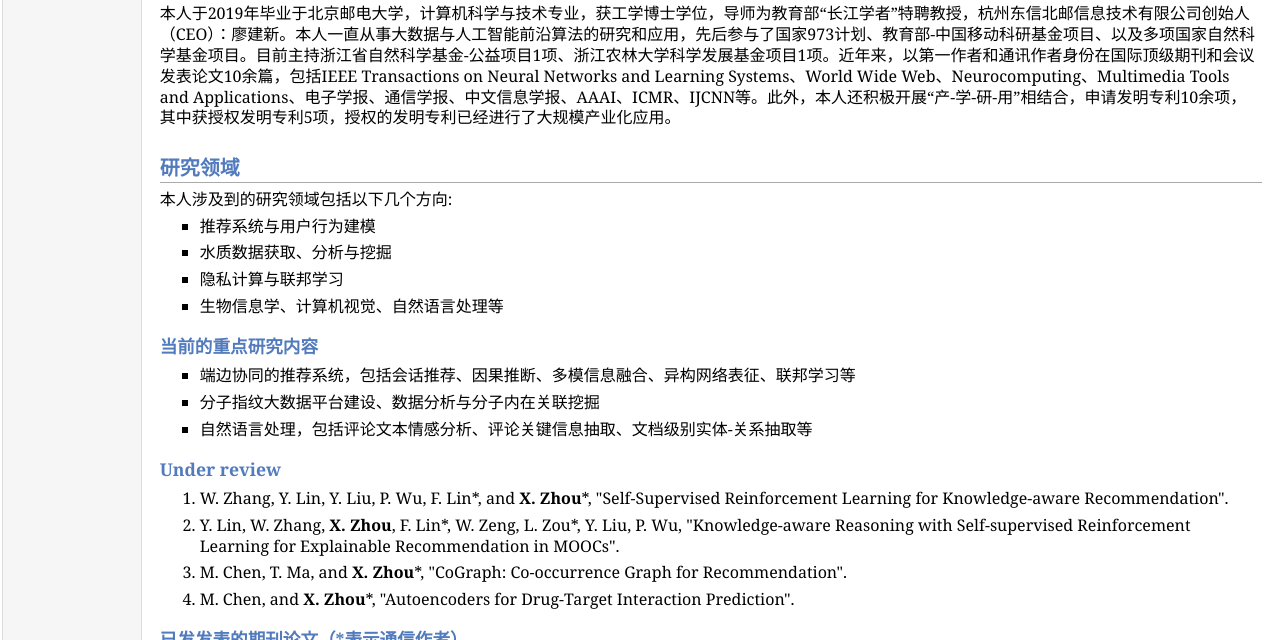
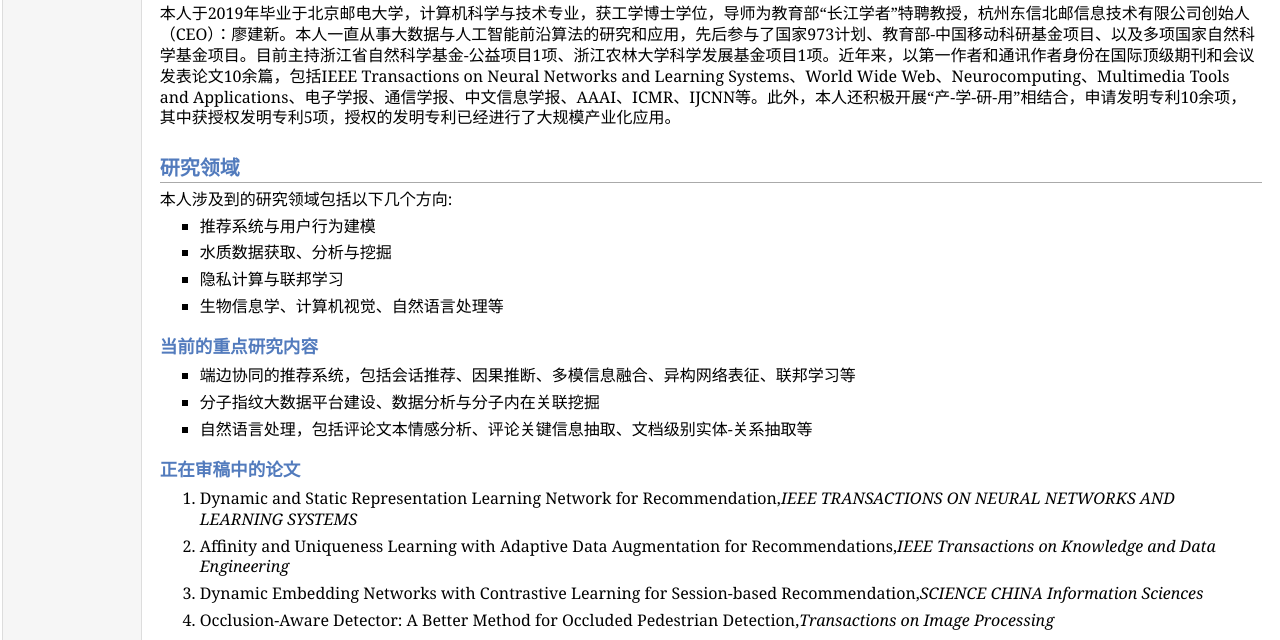
Before and after one commit to liutongcun/LTC.github.io, a plain HTML site: page index.html in a window 1280 px wide. Shown: the part 301-941 px from the top of the page. Drawn offline with Linux system fonts and the light colour scheme.

Commit message:
Update index.html

```diff
--- a/index.html
+++ b/index.html
@@ -56,16 +56,17 @@ E-mail: <a href="mailto:tongcun.liu@gmail.com">tongcun.liu@gmail.com</a></p>
 <li><p>自然语言处理，包括评论文本情感分析、评论关键信息抽取、文档级别实体-关系抽取等</p>
 </li>
 </ul>
-<h3>Under review</h3>
+<h3>正在审稿中的论文</h3>
 <ol>
-<li><p>W. Zhang, Y. Lin, Y. Liu, P. Wu, F. Lin*, and <b>X. Zhou</b>*, "Self-Supervised Reinforcement Learning for Knowledge-aware Recommendation".</p>
+  <li><p>Dynamic and Static Representation Learning Network for Recommendation,<i>IEEE TRANSACTIONS ON NEURAL NETWORKS AND LEARNING SYSTEMS</i></p></li>
+<li><p>Affinity and Uniqueness Learning with Adaptive Data Augmentation for Recommendations,<i>IEEE Transactions on Knowledge and Data Engineering</i></p>
 </li>
-<li><p>Y. Lin, W. Zhang, <b>X. Zhou</b>, F. Lin*, W. Zeng, L. Zou*, Y. Liu, P. Wu, "Knowledge-aware Reasoning with Self-supervised Reinforcement Learning for Explainable Recommendation in MOOCs".</p>
+<li><p>Dynamic Embedding Networks with Contrastive Learning for Session-based Recommendation,<i>SCIENCE CHINA Information Sciences</i></p>
 </li>
-<li><p>M. Chen, T. Ma, and <b>X. Zhou</b>*, "CoGraph: Co-occurrence Graph for Recommendation".</p>
+<li><p>Occlusion-Aware Detector: A Better Method for Occluded Pedestrian Detection,<i>Transactions on Image Processing</i></p>
 </li>
-<li><p>M. Chen, and <b>X. Zhou</b>*, "Autoencoders for Drug-Target Interaction Prediction".</p>
 </ol>
+
 <h3>已发发表的期刊论文（*表示通信作者） </h3>
 <ol>
   <li>
```
